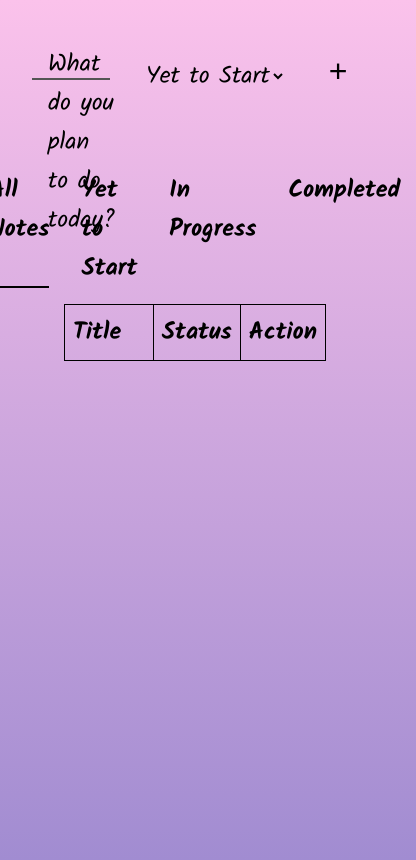
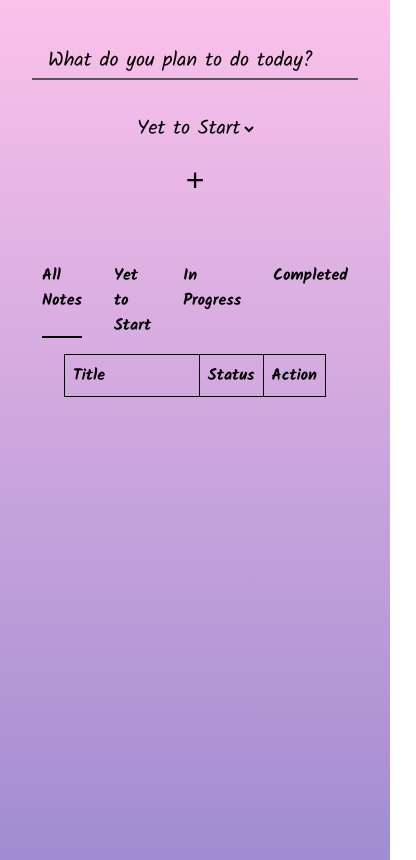
Before and after one commit to rahulakarapu/notes, a React (Create React App) app: page / in a window 390 px wide. Shown: the whole page, 416 px wide, since content can reach past the window. Built offline with nearby package versions, Linux system fonts and the light colour scheme.

Commit message:
Responsive behaviour implemented

```diff
--- a/src/components/App/App.js
+++ b/src/components/App/App.js
@@ -30,6 +30,20 @@ function App() {
     while (oSource.tagName.toLowerCase() !== 'tr') {
       oSource = oSource.parentNode;
     }
+    var oNote = {
+      title: oSource.children[0].innerText,
+      status: oSource.children[1].innerText === "Yet to Start" ? "" : oSource.children[1].innerText
+    };
+    var storedItems = localStorage.getItem('savedValues');
+    storedItems = JSON.parse(storedItems);
+    var index;
+    storedItems.forEach(function(e, i) {
+      if (e.title === oNote.title && e.status === oNote.status) {
+        index = i;
+      }
+    });
+    storedItems.splice(index, 1);
+    localStorage.setItem('savedValues', JSON.stringify(storedItems))
     oSource.parentNode.removeChild(oSource);
   };
 
--- a/src/components/App/App.scss
+++ b/src/components/App/App.scss
@@ -243,3 +243,46 @@ td, th {
     font-size: 1.5rem;
   }
 }
+
+@media all and (min-width:0px) and (max-width: 650px) {
+  .form {
+    flex-direction: column;
+  }
+
+  .note {
+    width: auto;
+    font-size: 1.25rem;
+  }
+
+  .status {
+    display: flex;
+    justify-content: center;
+    margin: 1rem;
+
+    &__select {
+      font-size: 1.25rem;
+    }
+  }
+
+  .submit {
+    margin: 0;
+    min-width: 0rem;
+    min-height: 0rem;
+
+    &__button {
+      font-size: 2rem;
+    }
+  }
+
+  .container__tabs {
+    font-size: 1rem;
+  }
+
+  .container__content__table {
+    font-size: 1rem;
+  }
+
+  .table__data__row__action__container {
+    min-width: 4rem;
+  }
+}
```
